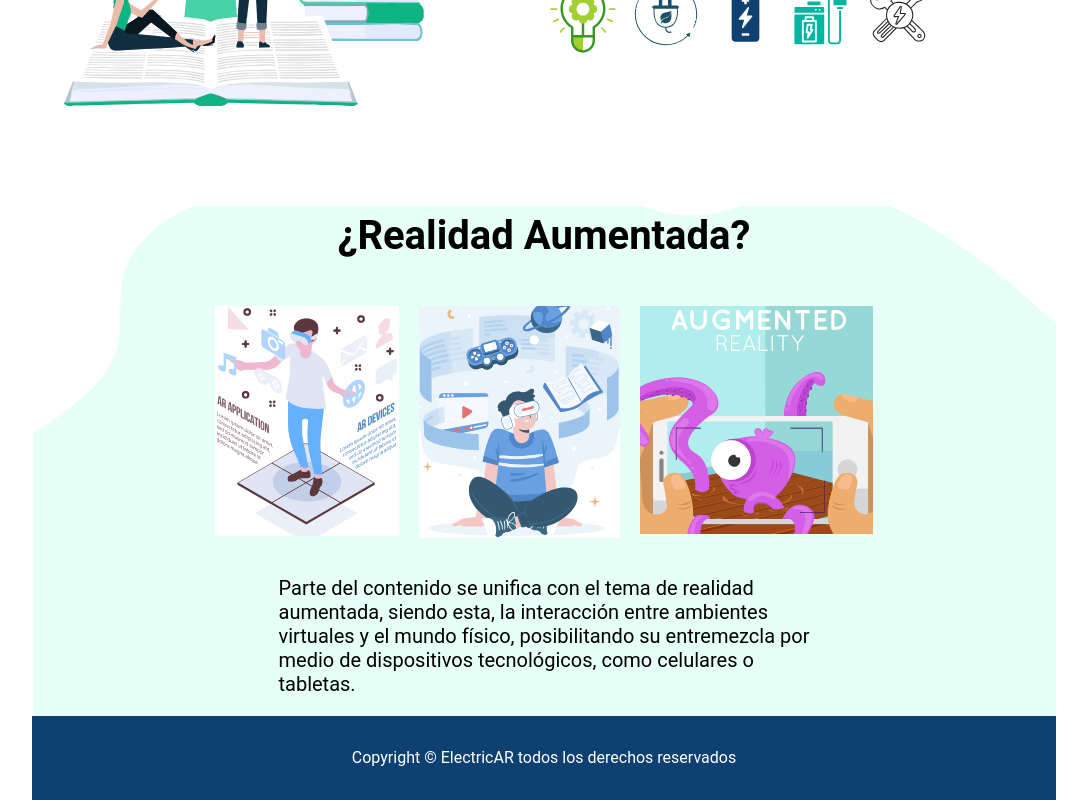
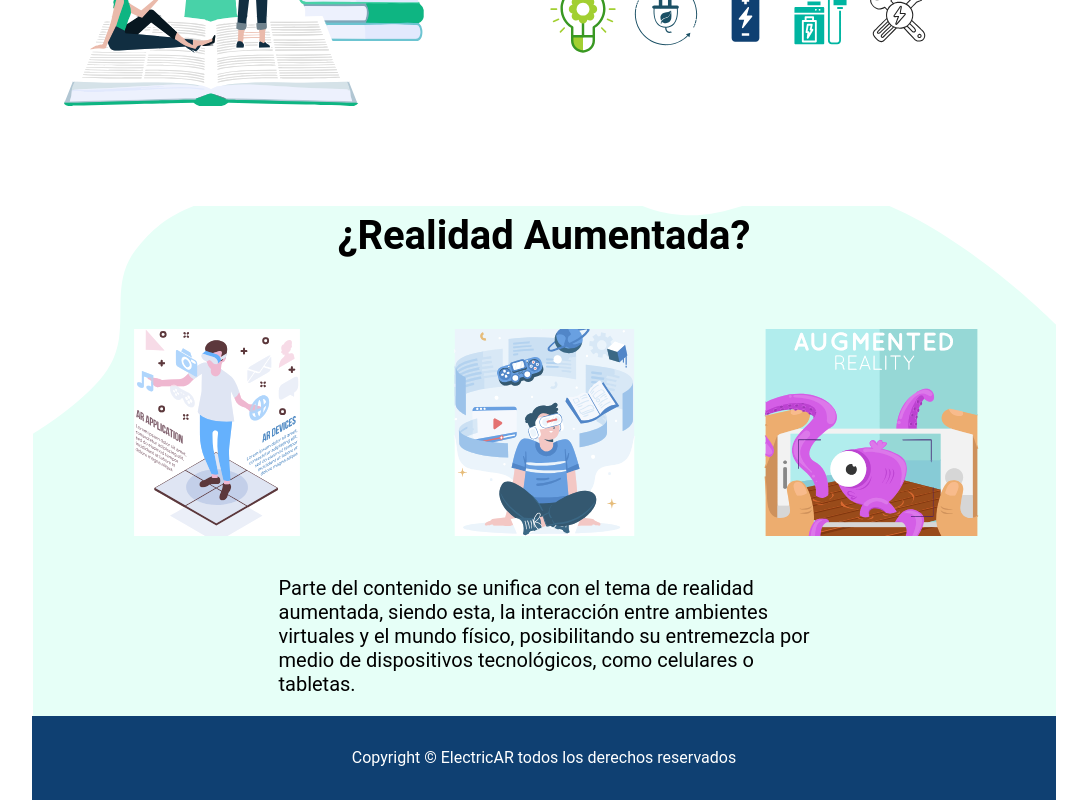
Before and after one commit to RoyMral/ElectricAR, a React (Vite) app: page / in a window 1280 px wide. Shown: the part 934-1734 px from the top of the page, without its empty margins (96-1183 px from the left). Built offline with nearby package versions, Linux system fonts and the light colour scheme.

Commit message:
Arreglando efecto en imágenes AR

```diff
--- a/src/assets/css/PrincipalContentTwo.css
+++ b/src/assets/css/PrincipalContentTwo.css
@@ -1,3 +1,37 @@
 .bg-waves {
   background-image: url(../img/bg_section.svg);
 }
+
+.container-imgAR {
+  position: relative;
+
+
+}
+
+.container-imgAR .box {
+  position: relative;
+  width: 30%;
+  border-radius: 20px;
+  -webkit-border-radius: 20px;
+  -moz-border-radius: 20px;
+  -ms-border-radius: 20px;
+  -o-border-radius: 20px;
+  display: flex;
+  justify-content: center;
+}
+
+.container-imgAR .box img {
+
+  position: absolute;
+  bottom: 0;
+  height: 90%;
+  transition: height 0.5s;
+  -webkit-transition: height 0.5s;
+  -moz-transition: height 0.5s;
+  -ms-transition: height 0.5s;
+  -o-transition: height 0.5s;
+}
+
+.container-imgAR .box:hover img {
+  height: 480px;
+}
```
